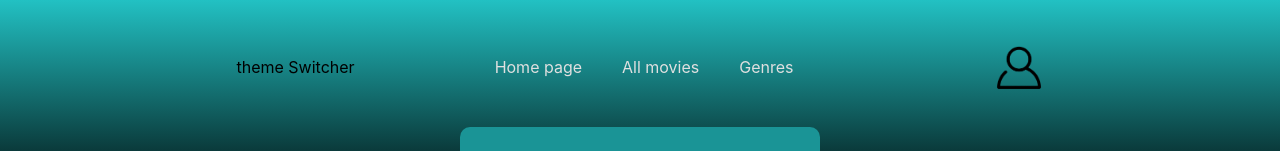
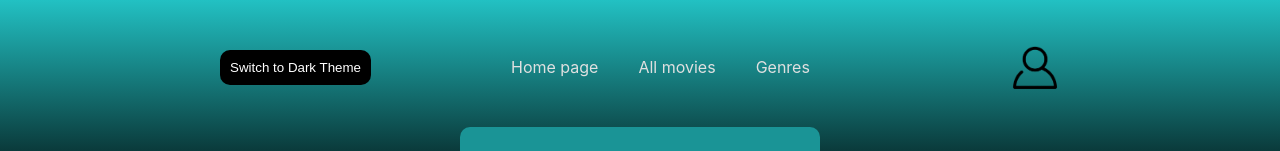
Before and after one commit to LeshyRedPanda/react-project-movie-db-2024, a React (Create React App) app: page / in a window 1280 px wide. Shown: the top 151 px of the page. Built offline with nearby package versions, Linux system fonts and the light colour scheme.

Commit message:
movie db with style 1.4.

```diff
--- a/src/components/headerComp/HeaderComp.tsx
+++ b/src/components/headerComp/HeaderComp.tsx
@@ -1,12 +1,13 @@
 import React from 'react';
 import {Link} from "react-router-dom";
+import ThemeSwitcher from "../../themeSwitcher/themeSwitcher";
 
 const HeaderComp = () => {
     return (
         <div className={'header'}>
             <div className={'navigation'}>
                 <span className={'themeSwitcher'}>
-                    theme Switcher
+                    <ThemeSwitcher/>
                 </span>
                 <span className={'navigationLinks'}>
                     <Link to={'/homePage'}> Home page </Link>
@@ -28,6 +29,7 @@ const HeaderComp = () => {
 
                 </span></div>
 
+
         </div>
     );
 };
--- a/src/index.css
+++ b/src/index.css
@@ -53,10 +53,18 @@ a:hover, a:focus {
     margin: 20px;
 }
 
+/*theme switcher ========================================================*/
 
 .themeSwitcher {
+
     margin-right: 120px;
+
 }
+.themeBtn{
+    padding: 6px;
+    border-radius: 10px;
+}
+/*search bar ===============================================*/
 .searchBarWrap{
     display: flex;
     justify-content: center;
@@ -451,3 +459,9 @@ a:hover, a:focus {
     margin: 8px;
     cursor: pointer;
 }
+
+/*dark theme*/
+.dark-theme {
+    background-color: #333333;
+    color: #ffffff;
+}
--- /dev/null
+++ b/src/themeSwitcher/themeSwitcher.tsx
@@ -0,0 +1,28 @@
+import React, { useState } from 'react';
+
+const ThemeSwitcher = () => {
+    const [isDarkTheme, setIsDarkTheme] = useState(false);
+
+    const toggleTheme = () => {
+        setIsDarkTheme(prevTheme => !prevTheme);
+    };
+
+
+    const themeBtn = {
+        backgroundColor: isDarkTheme ? '#FFFFFF' : '#000000',
+        color: isDarkTheme ? '#000000' : '#FFFFFF',
+        padding: '10px',
+        border: 'none',
+        cursor: 'pointer',
+        borderRadius:'10px',
+
+    };
+
+    return (
+        <button style={themeBtn} onClick={toggleTheme}>
+            {isDarkTheme ? 'Switch to Light Theme' : 'Switch to Dark Theme'}
+        </button>
+    );
+};
+
+export default ThemeSwitcher;
```
